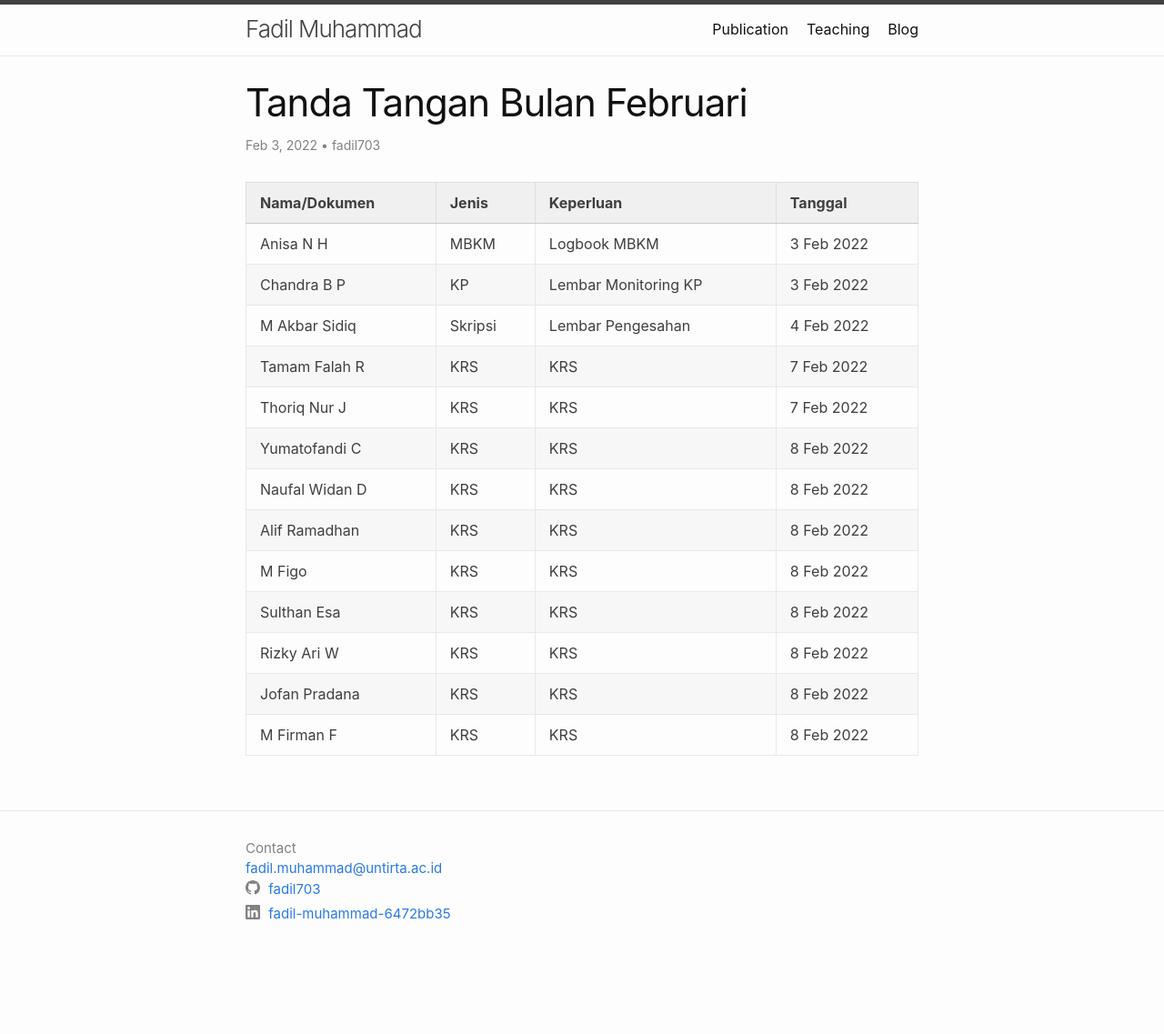
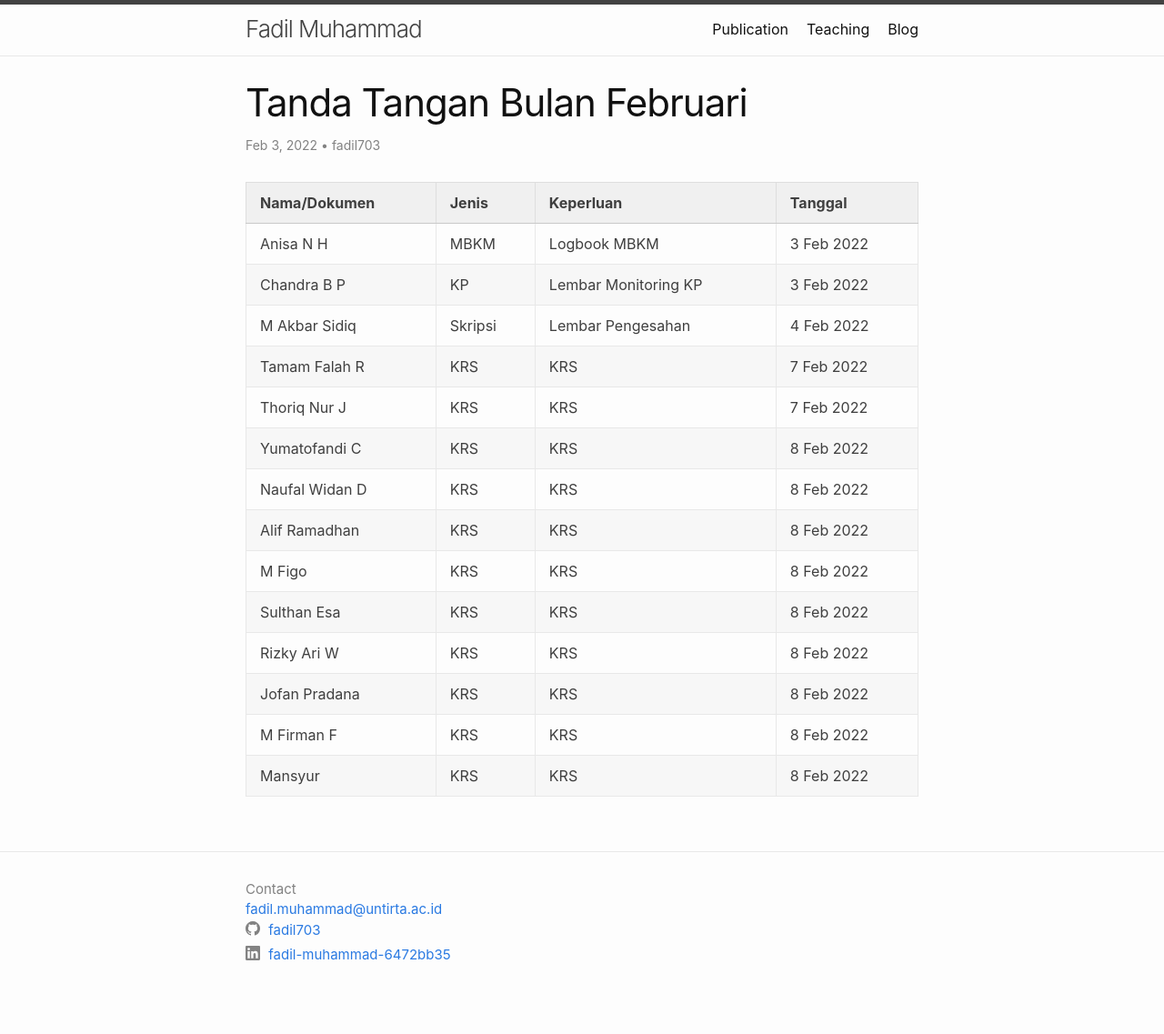
Before and after one commit to fadil703/fadil703.github.io, a Jekyll site: the page built from _posts/2022-02-03-february-signature.markdown, in a window 1280 px wide. Shown: the whole page at 91% size. Built offline with Jekyll 4.4.1, drawn with Linux system fonts in a browser that asks for light colours; before the commit the page ends 1092 px from its top, so only the background shows below that.

Commit message:
Update 2022-02-03-february-signature.markdown
add mansyr

```diff
--- a/_posts/2022-02-03-february-signature.markdown
+++ b/_posts/2022-02-03-february-signature.markdown
@@ -21,3 +21,4 @@ author: "fadil703"
 | Rizky Ari W | KRS | KRS | 8 Feb 2022  |
 | Jofan Pradana | KRS | KRS | 8 Feb 2022  |
 | M Firman F | KRS | KRS | 8 Feb 2022  |
+| Mansyur | KRS | KRS | 8 Feb 2022  |
```
